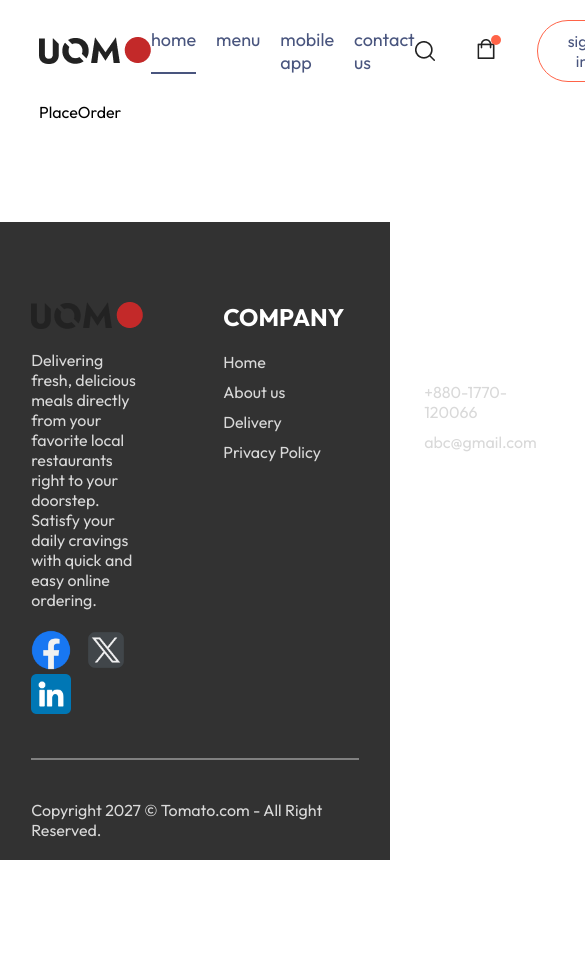
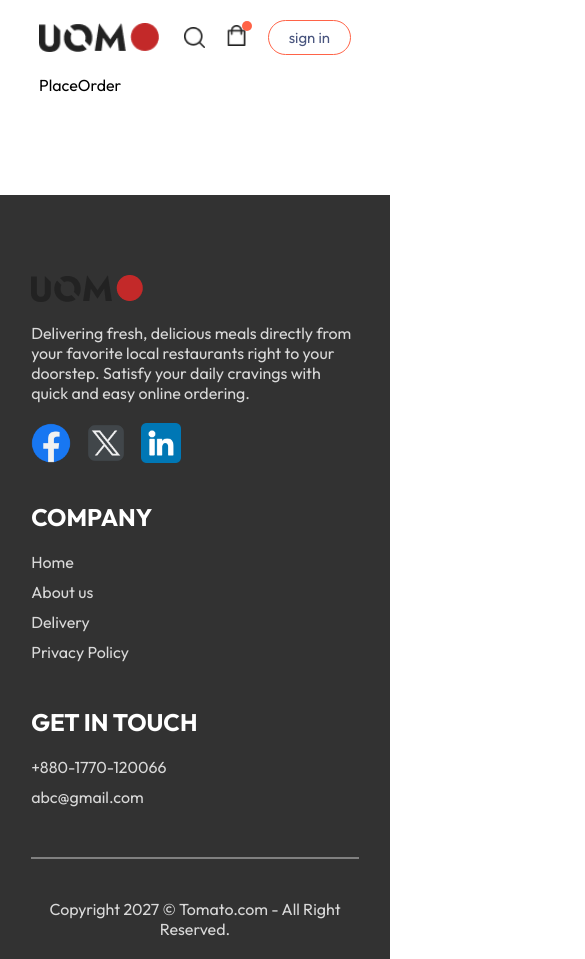
Before and after one commit to mdshoaib8/food-app, a React (Vite) app in the folder frontend/: page /order in a window 390 px wide. Shown: the top 959 px of the page, 585 px wide, since content can reach past the window. Before the commit the page ends 860 px from the top, so only its background shows below. Built offline with nearby package versions, Linux system fonts and the light colour scheme.

Commit message:
food-app responsiveness is added

```diff
--- a/frontend/src/components/ExploreMenu/ExploreMenu.css
+++ b/frontend/src/components/ExploreMenu/ExploreMenu.css
@@ -29,7 +29,7 @@
 }
 
 .explore-menu-list-item img {
-    width: 6.5vw;
+    width: 7vw;
     min-width: 80px;
     cursor: pointer;
     border-radius: 50%;
@@ -54,3 +54,10 @@
     border: 4px solid tomato;
     padding: 2px;
 }
+
+@media (max-width: 1050px) {
+    .explore-menu-text {
+        max-width: 100%;
+        font-size: 14px;
+    }
+}
--- a/frontend/src/components/Footer/Footer.css
+++ b/frontend/src/components/Footer/Footer.css
@@ -51,3 +51,14 @@
     background-color: gray;
     border: none;
 }
+
+@media (max-width: 750px) {
+    .footer-content {
+        display: flex;
+        flex-direction: column;
+        gap: 35px;
+    }
+    .footer-copyright {
+        text-align: center;
+    }
+}
--- a/frontend/src/components/Header/Header.css
+++ b/frontend/src/components/Header/Header.css
@@ -39,3 +39,21 @@
     font-size: max(1vw, 13px);
     border-radius: 50px;
 }
+
+@media (max-width: 1050px) {
+    .header-contents {
+        max-width: 45%;
+    }
+}
+
+@media (max-width: 750px) {
+    .header-contents {
+        max-width: 65%;
+    }
+    .header-contents p {
+        display: none;
+    }
+    .header-contents button {
+        padding: 2vw 4vw;
+    }
+}
--- a/frontend/src/components/Navbar/Navbar.css
+++ b/frontend/src/components/Navbar/Navbar.css
@@ -60,3 +60,57 @@
     top: -4px;
     right: -4px;
 }
+
+@media (max-width: 1050px) {
+    .navbar .logo {
+        width: 140px;
+    }
+
+    .navbar-menu {
+        gap: 20px;
+        font-size: 17px;
+    }
+
+    .navbar-right {
+        gap: 30px;
+    }
+
+    .navbar-right img {
+        width: 22px;
+    }
+
+    .navbar-right button {
+        padding: 8px 25px;
+    }
+}
+
+@media (max-width: 900px) {
+    .navbar .logo {
+        width: 120px;
+    }
+
+    .navbar-menu {
+        gap: 15px;
+        font-size: 16px;
+    }
+
+    .navbar-right {
+        gap: 20px;
+    }
+
+    .navbar-right img {
+        width: 22px;
+    }
+
+    .navbar-right button {
+        padding: 7px 20px;
+        font-size: 15px;
+    }
+
+}
+
+@media (max-width: 750px) {
+    .navbar-menu {
+        display: none;
+    }
+}
--- a/frontend/src/components/Navbar/Navbar.jsx
+++ b/frontend/src/components/Navbar/Navbar.jsx
@@ -1,6 +1,7 @@
 import './Navbar.css'
 import { assets } from '../../assets/assets'
 import { useState } from 'react'
+import {Link} from 'react-router-dom'
 
 export const Navbar = () => {
 
@@ -14,10 +15,10 @@
                 className='logo'
             />
             <ul className='navbar-menu'>
-                <li onClick={() => setMenu("home")} className={menu === "home" ? "active" : ""}>home</li>
-                <li onClick={() => setMenu("menu")} className={menu === "menu" ? "active" : ""}>menu</li>
-                <li onClick={() => setMenu("mobile-app")} className={menu === "mobile-app" ? "active" : ""}>mobile app</li>
-                <li onClick={() => setMenu("contact-us")} className={menu === "contact-us" ? "active" : ""}>contact us</li>
+                <Link to='/' onClick={() => setMenu("home")} className={menu === "home" ? "active" : ""}>home</Link>
+                <a href='#explore-menu' onClick={() => setMenu("menu")} className={menu === "menu" ? "active" : ""}>menu</a>
+                <a href='#app-download' onClick={() => setMenu("mobile-app")} className={menu === "mobile-app" ? "active" : ""}>mobile app</a>
+                <a href='#footer' onClick={() => setMenu("contact-us")} className={menu === "contact-us" ? "active" : ""}>contact us</a>
             </ul>
             <div className="navbar-right">
                 <img
--- a/frontend/src/index.css
+++ b/frontend/src/index.css
@@ -6,6 +6,7 @@
     margin: 0;
     box-sizing: border-box;
     font-family: "Outfit", sans-serif;
+    scroll-behavior: smooth;
 }
 
 body {
```
